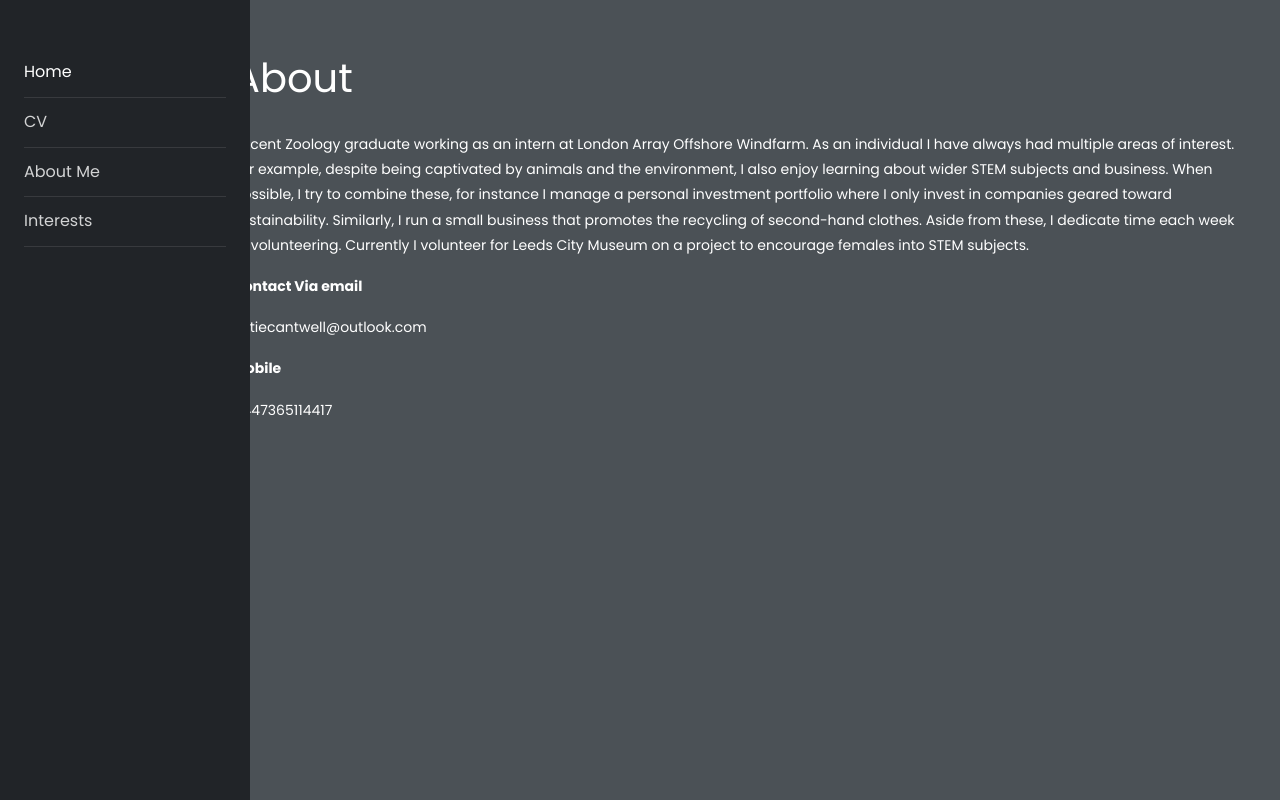
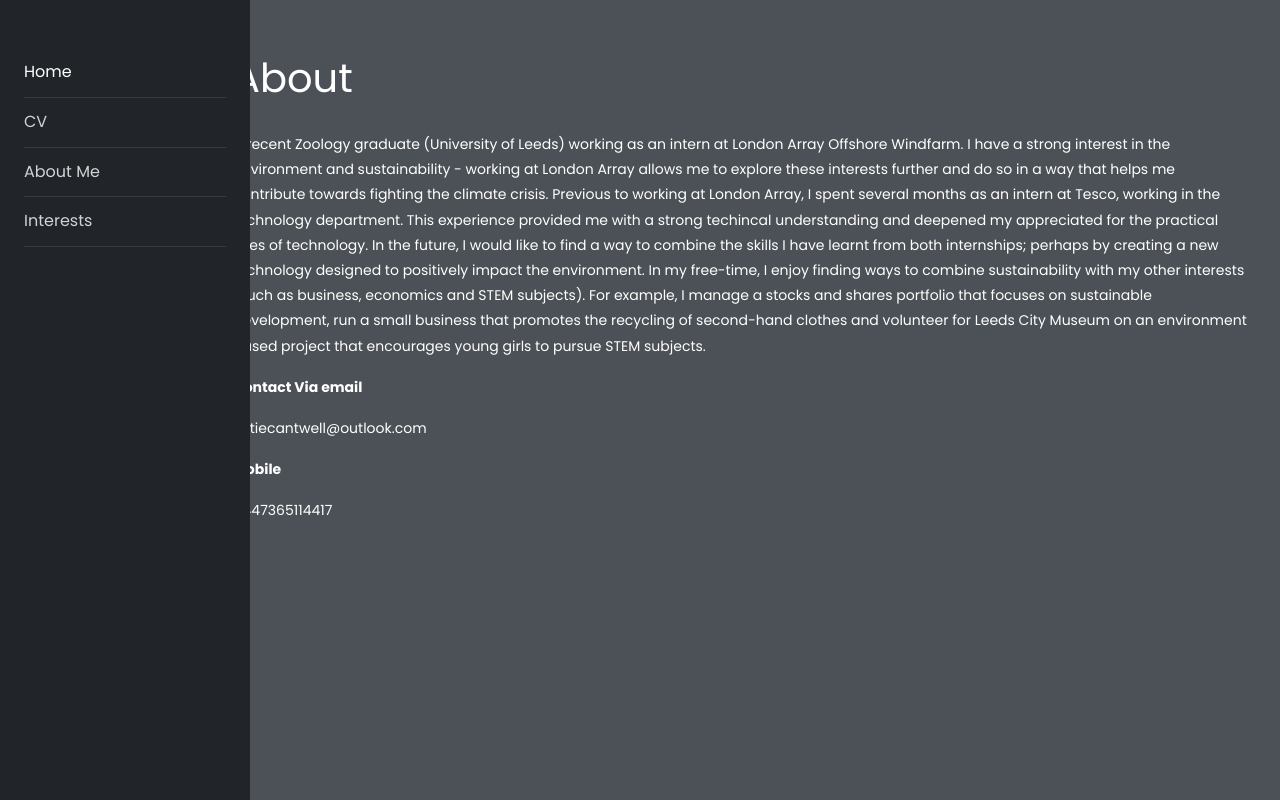
Before and after one commit to LucMc/katiewebsite, a Django app: page /about in a window 1280 px wide. Run offline with Django 3.2, Linux system fonts and the light colour scheme; some libraries are stand-ins or nearby versions.

Commit message:
Update about.html
Updating about me section

```diff
--- a/main/templates/main/about.html
+++ b/main/templates/main/about.html
@@ -5,15 +5,16 @@
   <div id="content" class="p-4 p-md-5 pt-5">
     <div id="intro">
       <h2 class="mb-4">About</h2>
-      <p>Recent Zoology graduate working as an intern at London Array Offshore Windfarm.
-        As an individual I have always had multiple areas of interest.
-        For example, despite being captivated by animals and the environment,
-         I also enjoy learning about wider STEM subjects and business.
-          When possible, I try to combine these, for instance I manage a personal
-           investment portfolio where I only invest in companies geared toward sustainability.
-            Similarly, I run a small business that promotes the recycling of second-hand clothes.
-            Aside from these, I dedicate time each week to volunteering.
-             Currently I volunteer for Leeds City Museum on a project to encourage females into STEM subjects.
+      <p> A recent Zoology graduate (University of Leeds) working as an intern at London Array Offshore Windfarm.
+        I have a strong interest in the environment and sustainability - working at London Array allows me to explore these interests further
+        and do so in a way that helps me contribute towards fighting the climate crisis. Previous to working at London Array, I spent several
+        months as an intern at Tesco, working in the technology department. This experience provided me with a strong techincal understanding and deepened
+        my appreciated for the practical uses of technology. In the future, I would like to find a way to combine the skills I have learnt from both internships;
+        perhaps by creating a new technology designed to positively impact the environment.
+        In my free-time, I enjoy finding ways to combine sustainability with my other interests (such as business, economics and STEM subjects).
+        For example, I manage a stocks and shares portfolio that focuses on sustainable development, run a small business that
+        promotes the recycling of second-hand clothes and volunteer for Leeds City Museum on an environment based project that
+        encourages young girls to pursue STEM subjects.
 
       </p>
     </div>
```
